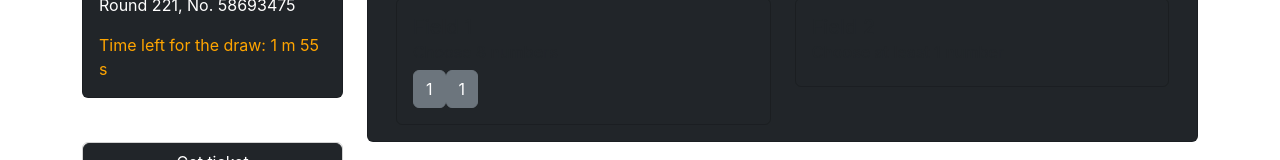
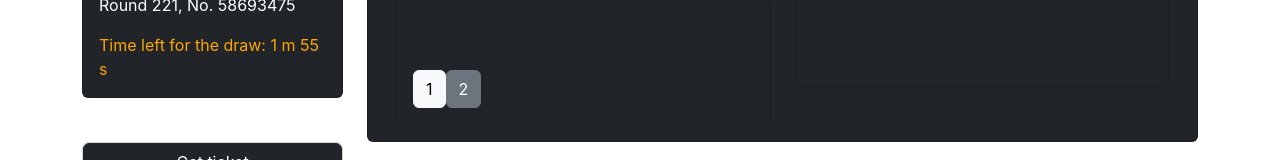
Before and after one commit to nikolina2k/Lottery, a React (Create React App) app: page / in a window 1280 px wide. Shown: the part 228-388 px from the top of the page. Built offline with nearby package versions, Linux system fonts and the light colour scheme; the HTML template or start-up script is replaced by a standard one.

Commit message:
Save before battery dies

```diff
--- a/src/components/nmbr.js
+++ b/src/components/nmbr.js
@@ -1,9 +1,16 @@
-import Button from 'react-bootstrap/Button';
+import Button from "react-bootstrap/Button";
+import ButtonGroup from 'react-bootstrap/ButtonGroup';
+import ToggleButton from 'react-bootstrap/ToggleButton';
 
-function Nmbr () {
-    return (
-        <Button variant="secondary">1</Button>
-        )
+function Nmbr(props) {
+
+    const { number, isSelected } = props;
+
+
+
+//   function addNmbr() {}
+
+  return <Button variant={isSelected ? "light" : "secondary"}>{number}</Button>;
 }
 
 export default Nmbr;
--- a/src/components/ticket.js
+++ b/src/components/ticket.js
@@ -5,7 +5,13 @@ import Container from "react-bootstrap/Container";
 import Row from "react-bootstrap/Row";
 import Col from "react-bootstrap/Col";
 
-function Ticket({ onNext, onPrev, idx }) {
+function Ticket({ onNext, onPrev, idx, total, selectedNumbers }) {
+  const allNumbers = [];
+  for (let i = 0; i < total; i++) {
+    allNumbers.push(i + 1);
+  }
+  console.log(allNumbers);
+
   return (
     <Card style={{ color: "white" }} className="bg-dark box">
       <Card.Title style={{ margin: "1em" }}>
--- a/src/components/ticketBlock.js
+++ b/src/components/ticketBlock.js
@@ -1,7 +1,7 @@
 import Card from "react-bootstrap/Card";
 import Nmbr from "./nmbr";
 
-function TicketBlock() {
+function TicketBlock(props) {
   return (
     <Card bg="transparent">
       <Card.Body >
@@ -10,8 +10,8 @@ function TicketBlock() {
           Choose 8 numbers
         </Card.Subtitle>
         <div>
-          <Nmbr />
-          <Nmbr />
+          <Nmbr isSelected={true} number={1} />
+          <Nmbr number={2} />
         </div>
       </Card.Body>
     </Card>
--- a/src/components/tickets.js
+++ b/src/components/tickets.js
@@ -22,9 +22,14 @@ function Tickets() {
       interval={null}
       activeIndex={activeIndex}
     >
-      {tickets.map((ticket) => (
-        <Carousel.Item>
-          <Ticket onNext={nextSlide} onPrev={prevSlide} idx={ticket} />
+      {tickets.map((ticket, idx) => (
+        <Carousel.Item key={idx}>
+          <Ticket
+            onNext={nextSlide}
+            onPrev={prevSlide}
+            idx={ticket}
+            total={20}
+          />
         </Carousel.Item>
       ))}
     </Carousel>
```
